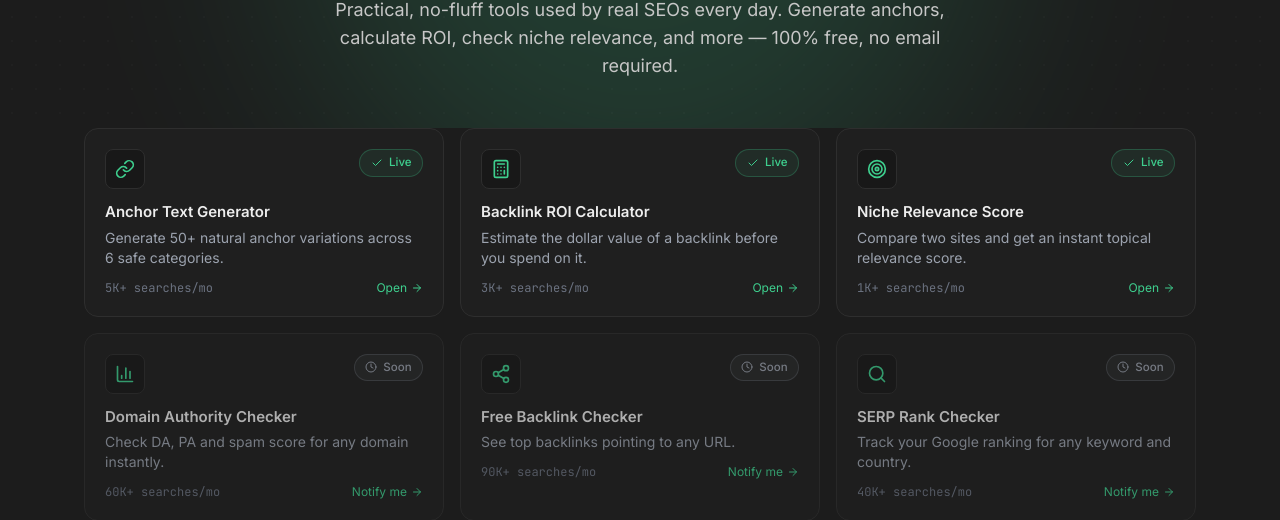
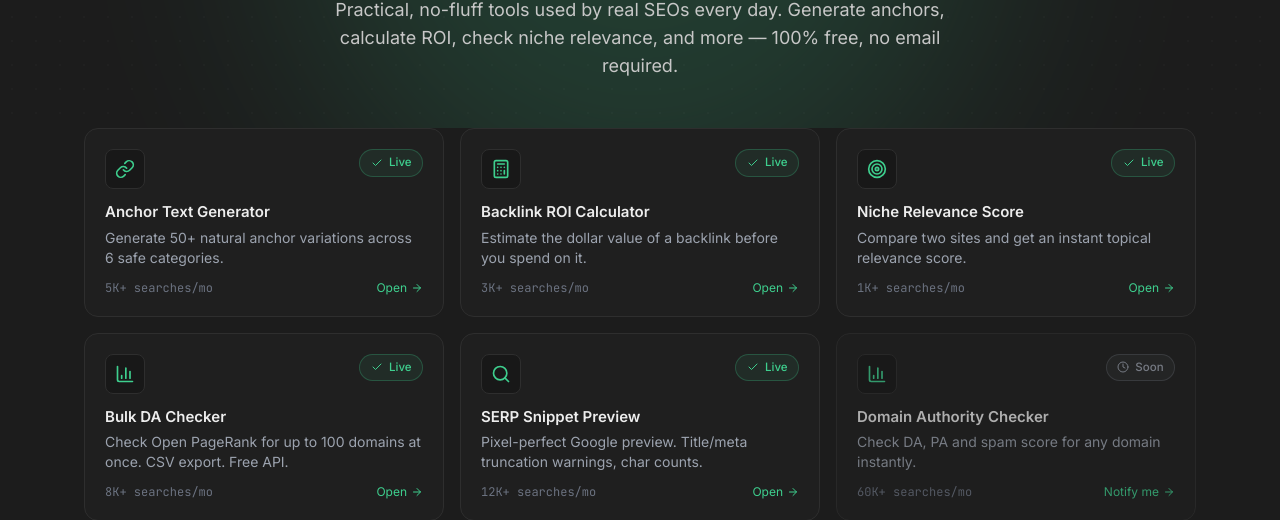
Before and after one commit to mistalyon/positive-backlink, a plain HTML site: page tools/index.html in a window 1280 px wide. Shown: the part 282-802 px from the top of the page. Drawn offline with nearby package versions, Linux system fonts and the light colour scheme.

Commit message:
Update tools/index.html: add DA Checker + SERP Preview cards

```diff
--- a/tools/index.html
+++ b/tools/index.html
@@ -151,6 +151,30 @@
   <p class="text-sm text-[#9ca3af] mb-3">Compare two sites and get an instant topical relevance score.</p>
   <div class="flex items-center justify-between text-xs">
     <span class="mono text-[#6b7280]">1K+ searches/mo</span>
+    <span class="text-[#3ECF8E] flex items-center gap-1">Open<i data-lucide="arrow-right" class="w-3 h-3"></i></span>
+  </div>
+</a>
+<a href="/tools/da-checker.html" class="card p-5 hover:border-[#3ECF8E] transition group ">
+  <div class="flex items-start justify-between mb-3">
+    <div class="w-10 h-10 rounded-lg bg-[#181818] border border-[#2e2e2e] flex items-center justify-center group-hover:border-[#3ECF8E] transition"><i data-lucide="bar-chart-3" class="w-5 h-5 text-[#3ECF8E]"></i></div>
+    <span class="pill"><i data-lucide="check" class="w-3 h-3"></i>Live</span>
+  </div>
+  <div class="font-semibold text-[15px] mb-1">Bulk DA Checker</div>
+  <p class="text-sm text-[#9ca3af] mb-3">Check Open PageRank for up to 100 domains at once. CSV export. Free API.</p>
+  <div class="flex items-center justify-between text-xs">
+    <span class="mono text-[#6b7280]">8K+ searches/mo</span>
+    <span class="text-[#3ECF8E] flex items-center gap-1">Open<i data-lucide="arrow-right" class="w-3 h-3"></i></span>
+  </div>
+</a>
+<a href="/tools/serp-snippet-preview.html" class="card p-5 hover:border-[#3ECF8E] transition group ">
+  <div class="flex items-start justify-between mb-3">
+    <div class="w-10 h-10 rounded-lg bg-[#181818] border border-[#2e2e2e] flex items-center justify-center group-hover:border-[#3ECF8E] transition"><i data-lucide="search" class="w-5 h-5 text-[#3ECF8E]"></i></div>
+    <span class="pill"><i data-lucide="check" class="w-3 h-3"></i>Live</span>
+  </div>
+  <div class="font-semibold text-[15px] mb-1">SERP Snippet Preview</div>
+  <p class="text-sm text-[#9ca3af] mb-3">Pixel-perfect Google preview. Title/meta truncation warnings, char counts.</p>
+  <div class="flex items-center justify-between text-xs">
+    <span class="mono text-[#6b7280]">12K+ searches/mo</span>
     <span class="text-[#3ECF8E] flex items-center gap-1">Open<i data-lucide="arrow-right" class="w-3 h-3"></i></span>
   </div>
 </a>
```
